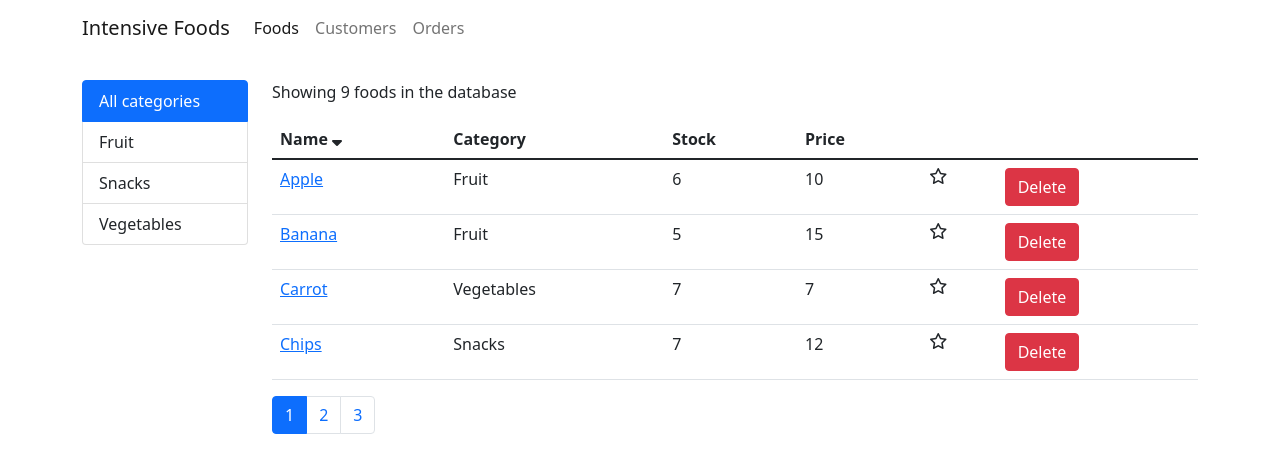
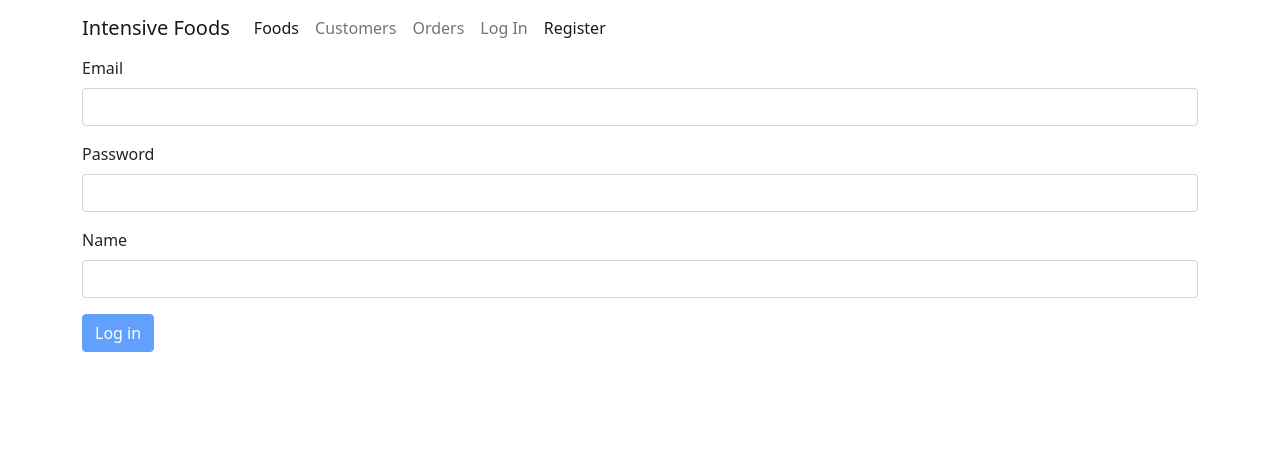
Before and after one commit to Kevin-Krantz/intensive-foods, a React (Create React App) app: page /register in a window 1280 px wide. Shown: the top 472 px of the page. Built offline with nearby package versions, Linux system fonts and the light colour scheme.

Commit message:
Implemented RegisterForm component that extends Form component

```diff
--- a/src/App.jsx
+++ b/src/App.jsx
@@ -7,6 +7,7 @@ import Customers from "./components/Customers";
 import Orders from "./components/Orders";
 import FoodForm from "./components/FoodForm";
 import NotFound from "./components/NotFound";
+import RegisterForm from "./components/RegisterForm";
 
 class App extends Component {
   render() {
@@ -14,12 +15,14 @@ class App extends Component {
       <div className="container">
         <NavBar />
         <Switch>
-          <Route path="/food-form/:id" component={FoodForm} />
+          <Route path="/login" component={LoginForm} />
+          <Route path="/register" component={RegisterForm} />
           <Route path="/customers" component={Customers} />
           <Route path="/orders" component={Orders} />
-          <Route path="/login" component={LoginForm} />
           <Route path="/not-found" component={NotFound} />
-          <Route path="/" component={Foods} />
+          <Route path="/:id" component={FoodForm} />
+          <Route path="/" exact component={Foods} />
+          <Redirect to="/not-found" />
         </Switch>
       </div>
     );
--- a/src/NavBar.jsx
+++ b/src/NavBar.jsx
@@ -17,8 +17,18 @@ function NavBar() {
           </NavLink>
         </li>
         <li className="nav-item">
-          <NavLink className="nav-link" to="orders">
+          <NavLink className="nav-link" to="/orders">
             Orders
+          </NavLink>
+        </li>
+        <li className="nav-item">
+          <NavLink className="nav-link" to="/login">
+            Log In
+          </NavLink>
+        </li>
+        <li className="nav-item">
+          <NavLink className="nav-link" to="/Register">
+            Register
           </NavLink>
         </li>
       </ul>
--- a/src/components/FoodForm.jsx
+++ b/src/components/FoodForm.jsx
@@ -1,15 +1,21 @@
 import React, { Component } from "react";
+import { getFood } from "../services/fakeFoodService";
 
 class FoodForm extends Component {
   handleSave = () => {
-    // Navigera till Foods
+    this.props.history.push("/");
   };
 
+  componentDidMount() {
+    const foodId = getFood(this.props.match.params.id);
+    console.log(foodId);
+    if (!foodId) return this.props.history.push("/not-found");
+  }
+
   render() {
-    console.log(this.props.match.params);
     return (
       <div>
-        <h1>Food Form - {this.props.match.params.id}</h1>
+        <h1> Food Form {this.props.match.params.id}</h1>
         <button onClick={this.handleSave}>save</button>
       </div>
     );
--- a/src/components/LoginForm.jsx
+++ b/src/components/LoginForm.jsx
@@ -1,5 +1,4 @@
 import React from "react";
-import _ from "lodash";
 import Joi from "joi";
 import Form from "./common/Form";
 
--- /dev/null
+++ b/src/components/RegisterForm.jsx
@@ -0,0 +1,35 @@
+import React from "react";
+import Joi from "joi";
+import Form from "./common/Form";
+
+class RegisterForm extends Form {
+  state = {
+    data: { email: "", password: "", name: "" },
+    errors: {},
+  };
+
+  schema = Joi.object({
+    email: Joi.string()
+      .email({ tlds: { allow: false } })
+      .label("Email"),
+    password: Joi.string().required().min(5).label("Password"),
+    name: Joi.string().min(0).label("Name"),
+  });
+
+  doSubmit = () => {
+    console.log("LOGGA IN");
+  };
+
+  render() {
+    return (
+      <form onSubmit={this.handleSubmit}>
+        {this.renderInput("email", "Email")}
+        {this.renderInput("password", "Password")}
+        {this.renderInput("name", "Name")}
+        {this.renderbutton("Log in")}
+      </form>
+    );
+  }
+}
+
+export default RegisterForm;
--- a/src/components/common/TableBody.jsx
+++ b/src/components/common/TableBody.jsx
@@ -18,7 +18,7 @@ class TableBody extends Component {
             {columns.map((column) => (
               <td key={column.path || column.key}>
                 {this.renderCell(item, column) === item.name ? (
-                  <Link to="food-form/:id">{item.name}</Link>
+                  <Link to={`${item._id}`}>{item.name}</Link>
                 ) : (
                   this.renderCell(item, column)
                 )}
```
